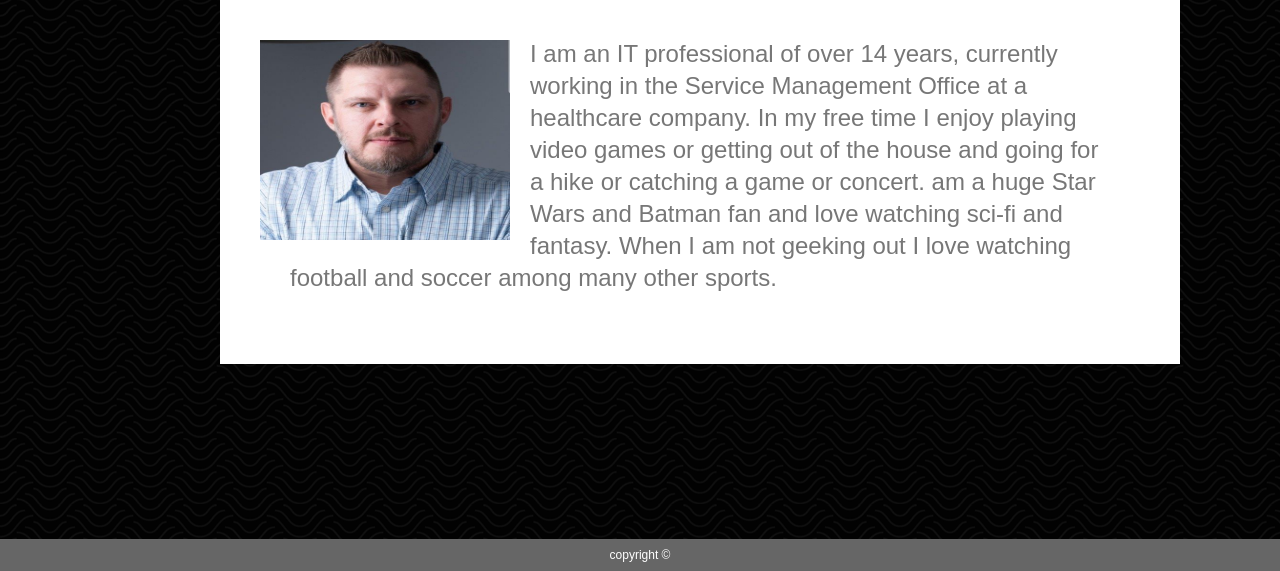
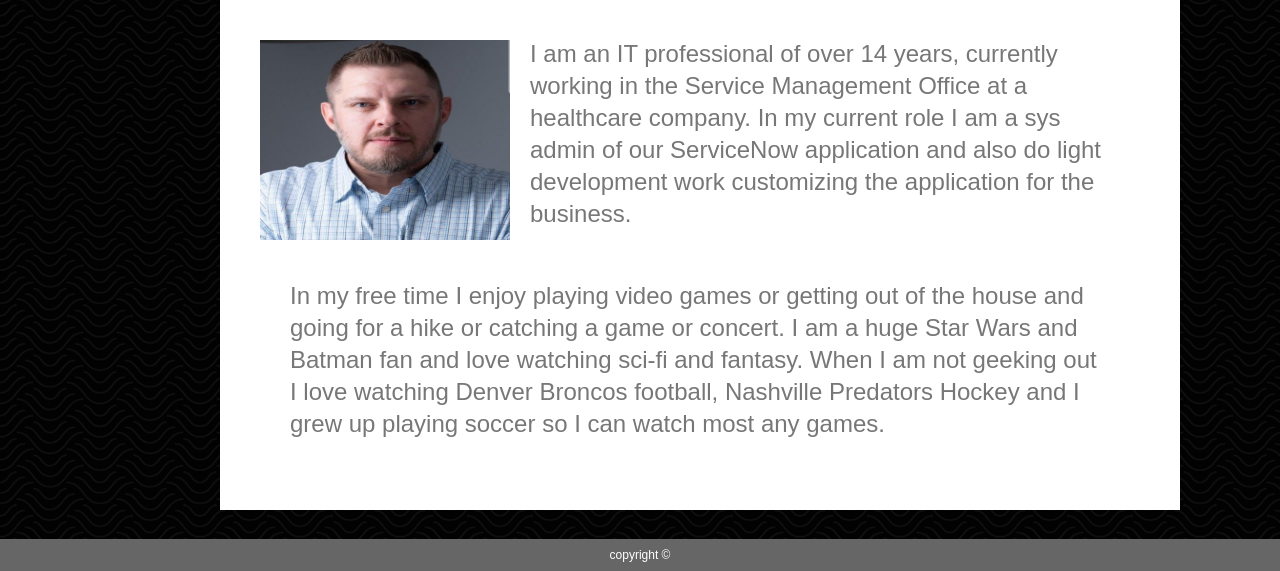
Before and after one commit to SoInZane/soinzane.github.io, a plain HTML site: page index.html in a window 1280 px wide. Shown: the part 229-800 px from the top of the page. Drawn offline with Linux system fonts and the light colour scheme.

Commit message:
added to about me section and corrected some typos

```diff
--- a/index.html
+++ b/index.html
@@ -28,9 +28,10 @@
                 <img src="assets/images/Cameron.jpg" alt="Cameron Wilson" id="about_me_image">
 
                 <p>
-                    I am an IT professional of over 14 years, currently working in the Service Management Office at a healthcare company.
+                    I am an IT professional of over 14 years, currently working in the Service Management Office at a healthcare company. In my current role I am a sys admin of our ServiceNow application and also do light development work customizing the application for the business.</p>
+                <p>
                     In my free time I enjoy playing video games or getting out of the house and going for a hike or catching a game or concert.
-                    am a huge Star Wars and Batman fan and love watching sci-fi and fantasy. When I am not geeking out I love watching football and soccer among many other sports.
+                    I am a huge Star Wars and Batman fan and love watching sci-fi and fantasy. When I am not geeking out I love watching Denver Broncos football, Nashville Predators Hockey and I grew up playing soccer so I can watch most any games.
                 </p>
 
             </div>
```
